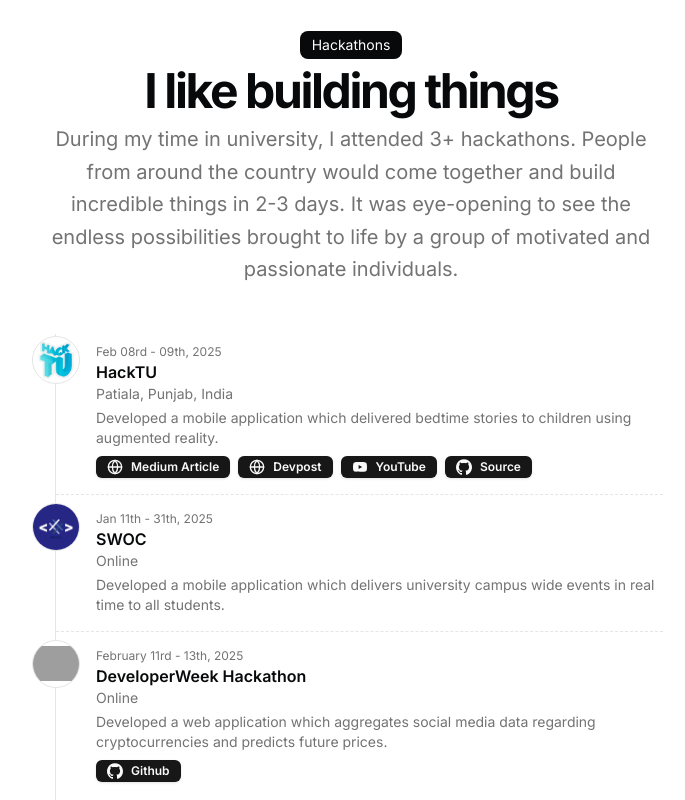
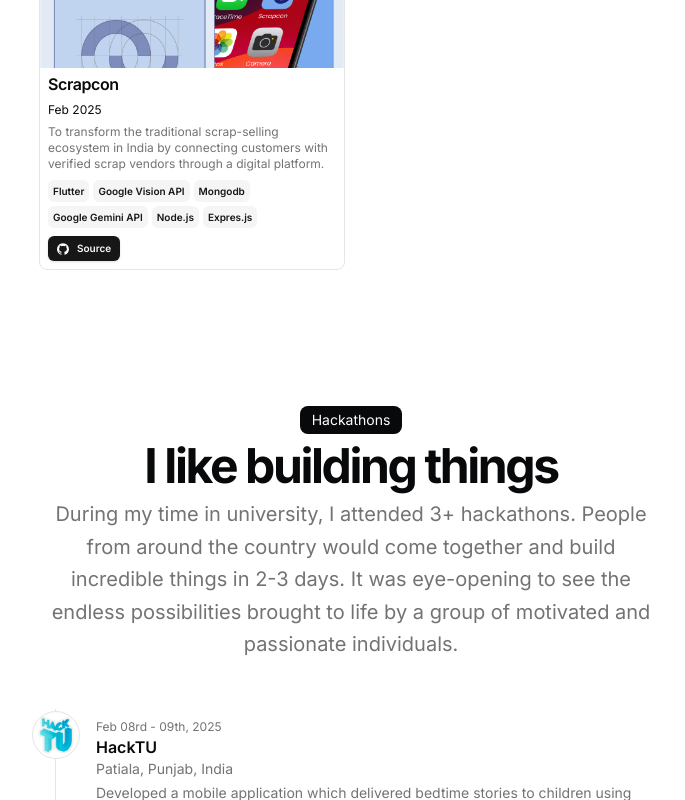
Before and after one commit to JAYANTJOSHI001/portfolio, a Next.js app: page / in a window 1280 px wide. Shown: the part 1700-2500 px from the top of the page, without its empty margins (289-974 px from the left). Built offline with nearby package versions, Linux system fonts and the light colour scheme; grey boxes are pictures that could not be loaded.

Commit message:
updated resume
Signed-off-by: JAYANTJOSHI001 <jayantjoshi909@gmail.com>

```diff
--- a/src/data/resume.tsx
+++ b/src/data/resume.tsx
@@ -152,6 +152,31 @@ export const DATA = {
       image: "/resourcify.png",
       video: "",
     },
+    {
+      title: "Scrapcon",
+      href: "https://devfolio.co/projects/scrapcon-8413",
+      dates: "Feb 2025",
+      active: true,
+      description:
+        "To transform the traditional scrap-selling ecosystem in India by connecting customers with verified scrap vendors through a digital platform.",
+      technologies: [
+        "Flutter",
+        "Google Vision API",
+        "Mongodb",
+        "Google Gemini API",
+        "Node.js",
+        "Expres.js",
+      ],
+      links: [
+        {
+          type: "Source",
+          href: "https://github.com/gurshaan17/scrapconApp",
+          icon: <Icons.github className="size-3" />,
+        },
+      ],
+      image: "/Scrapcon.png",
+      video: "",
+    },
   ],
   hackathons: [
     {
@@ -164,25 +189,25 @@ export const DATA = {
         "/889.webp",
       mlh: "https://s3.amazonaws.com/logged-assets/trust-badge/2019/mlh-trust-badge-2019-white.svg",
       links: [
+        // {
+        //   title: "Medium Article",
+        //   icon: <Icons.globe className="h-4 w-4" />,
+        //   href: "https://medium.com/make-school/the-winners-of-make-schools-student-app-competition-2017-a6b0e72f190a",
+        // },
         {
-          title: "Medium Article",
+          title: "Devfolio",
           icon: <Icons.globe className="h-4 w-4" />,
-          href: "https://medium.com/make-school/the-winners-of-make-schools-student-app-competition-2017-a6b0e72f190a",
+          href: "https://devfolio.co/projects/scrapcon-8413",
         },
-        {
-          title: "Devpost",
-          icon: <Icons.globe className="h-4 w-4" />,
-          href: "https://devpost.com/software/pocketdoc-react-native",
-        },
-        {
-          title: "YouTube",
-          icon: <Icons.youtube className="h-4 w-4" />,
-          href: "https://www.youtube.com/watch?v=XwFdn5Rmx68",
-        },
+        // {
+        //   title: "YouTube",
+        //   icon: <Icons.youtube className="h-4 w-4" />,
+        //   href: "https://www.youtube.com/watch?v=XwFdn5Rmx68",
+        // },
         {
           title: "Source",
           icon: <Icons.github className="h-4 w-4" />,
-          href: "https://github.com/dillionverma/pocketdoc-react-native",
+          href: "https://github.com/gurshaan17/scrapconApp",
         },
       ],
     },
@@ -206,11 +231,11 @@ export const DATA = {
       image:
         "https://pub-83c5db439b40468498f97946200806f7.r2.dev/hackline/developer-week.jpg",
       links: [
-        {
-          title: "Github",
-          icon: <Icons.github className="h-4 w-4" />,
-          href: "https://github.com/cryptotrends/cryptotrends",
-        },
+        // {
+        //   title: "Github",
+        //   icon: <Icons.github className="h-4 w-4" />,
+        //   href: "https://github.com/cryptotrends/cryptotrends",
+        // },
       ],
     },
 
```
Also changed, not shown: public/Scrapcon.png (added).
